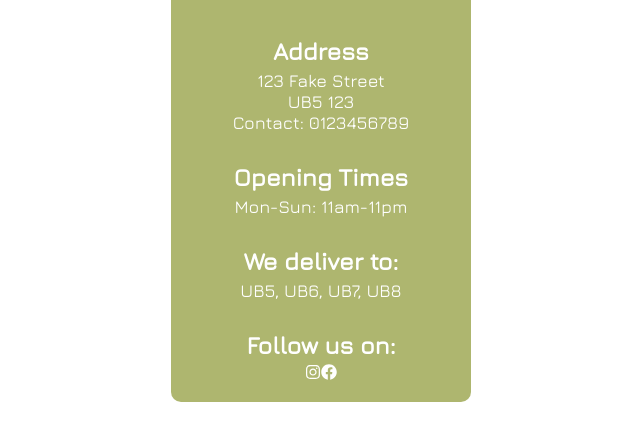
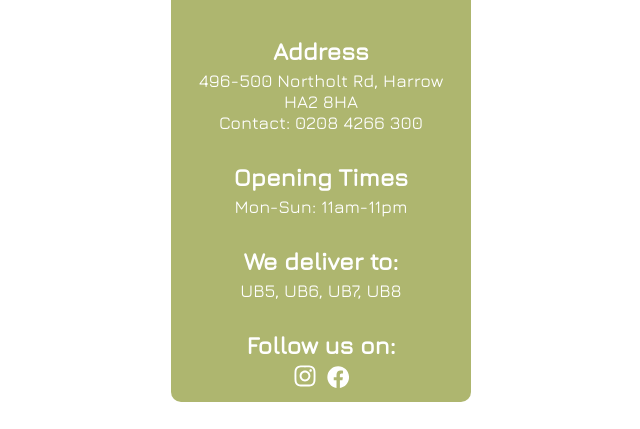
Before and after one commit to Coder-Dai/Golden-Sip, a React (Create React App) app: page / in a window 1280 px wide. Shown: the part 3717-4146 px from the top of the page, without its empty margins (319-959 px from the left). Built offline with nearby package versions, Linux system fonts and the light colour scheme; grey boxes are pictures that could not be loaded.

Commit message:
Add address details of the restaurant

```diff
--- a/src/components/Contact/Contact.jsx
+++ b/src/components/Contact/Contact.jsx
@@ -33,9 +33,9 @@ export const Contact = ({ isMenuOpen }) => {
 
             <div className="details-container">
               <h2 className="details-title-address">Address</h2>
-              <p>123 Fake Street</p>
-              <p>UB5 123</p>
-              <p>Contact: 0123456789</p>
+              <p>496-500 Northolt Rd, Harrow</p>
+              <p>HA2 8HA</p>
+              <p>Contact: 0208 4266 300</p>
 
               <h2 className="details-title">Opening Times</h2>
               <p>Mon-Sun: 11am-11pm</p>
@@ -45,10 +45,10 @@ export const Contact = ({ isMenuOpen }) => {
 
               <h2 className="details-title">Follow us on:</h2>
               <a href="https://www.instagram.com/golden_sip/" target="_blank" rel='noreferrer'>
-                <FaInstagram />
+                <FaInstagram className='react-icon-ig'/>
               </a>
               <a  href="https://www.facebook.com/GoldenSipChoolho" target="_blank" rel='noreferrer'>
-                <FaFacebook />
+                <FaFacebook className='react-icon-fb' />
               </a>
             </div>
           </div>
--- a/src/components/Contact/contact.css
+++ b/src/components/Contact/contact.css
@@ -52,4 +52,15 @@
 
 a {
   color: #ffffff;
+  padding: 0.3rem;
 }
+
+.react-icon-ig {
+  height: 1.5rem;
+  width: 1.5rem;
+}
+
+.react-icon-fb {
+  height: 1.4rem;
+  width: 1.4rem;
+}
```
